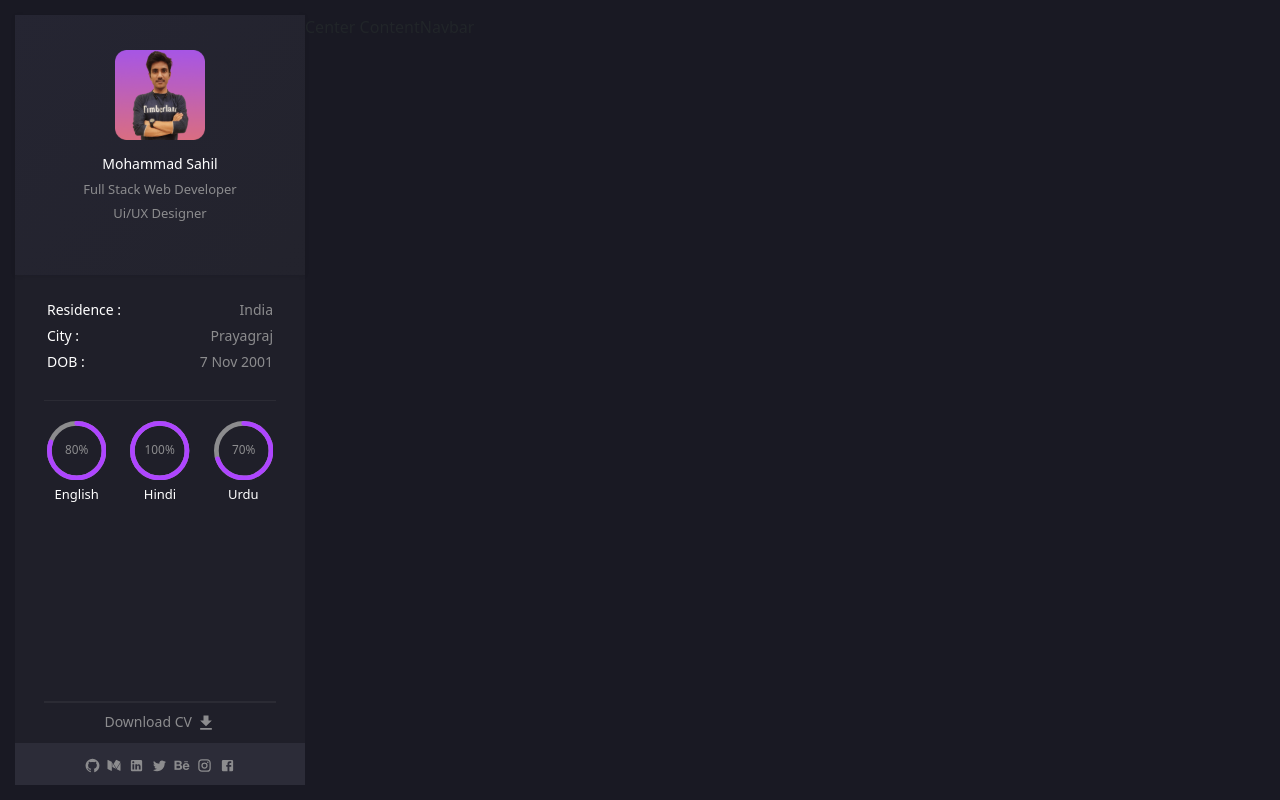
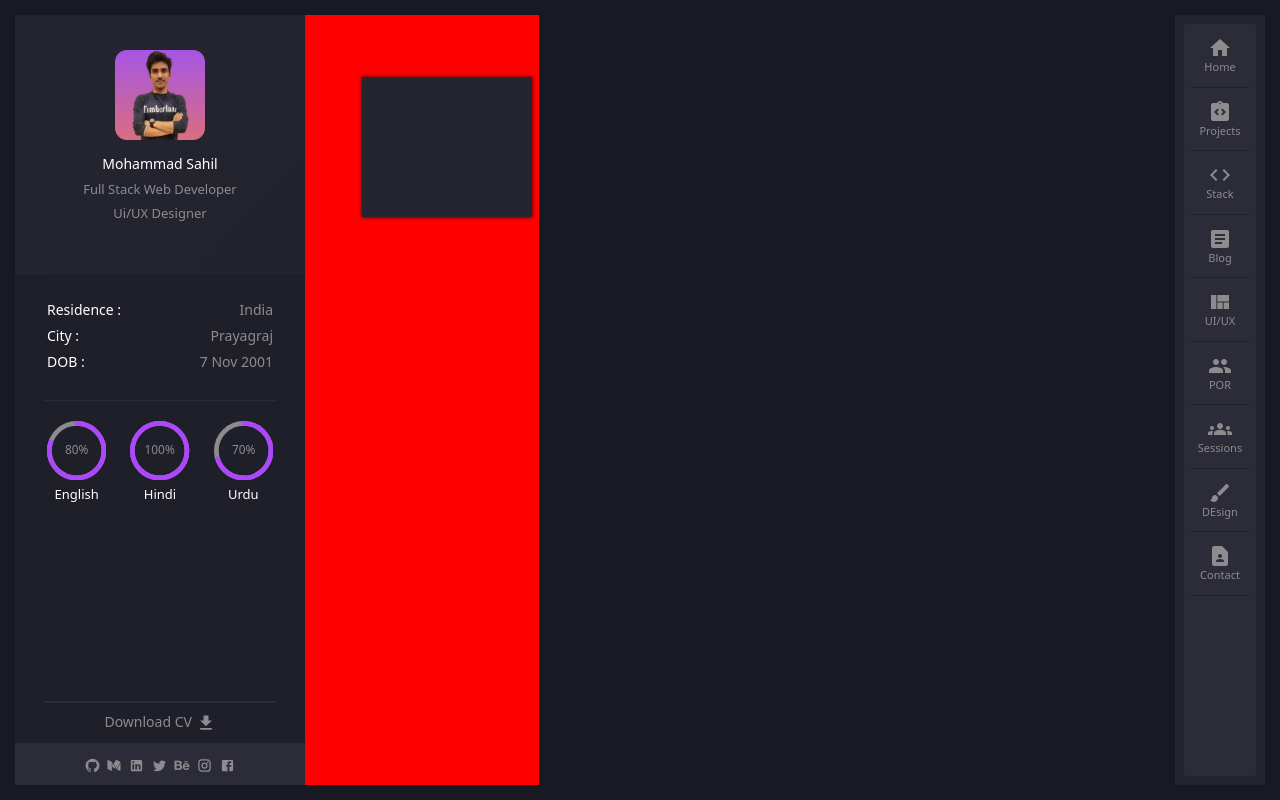
Before and after one commit to fly0305/portfolio-next.js-chakra, a Next.js app: page / in a window 1280 px wide. Built offline with nearby package versions, Linux system fonts and the light colour scheme.

Commit message:
navbar complete

```diff
--- a/components/Navbar.tsx
+++ b/components/Navbar.tsx
@@ -1,8 +1,33 @@
 import React from 'react'
+import styles from '../styles/Navbar.module.css'
+import { Avatar, IconButton } from '@material-ui/core';
+import HomeIcon from '@mui/icons-material/Home';
+import IntegrationInstructionsIcon from '@mui/icons-material/IntegrationInstructions';
+import CodeIcon from '@mui/icons-material/Code';
+import ArticleIcon from '@mui/icons-material/Article';
+import ViewQuiltIcon from '@mui/icons-material/ViewQuilt';
+import BrushIcon from '@mui/icons-material/Brush';
+import GroupIcon from '@mui/icons-material/Group';
+import GroupsIcon from '@mui/icons-material/Groups';
+import ContactPageIcon from '@mui/icons-material/ContactPage';
 
 const Navbar = () => {
   return (
-    <div>Navbar</div>
+    <div className={styles.navbar_container}>
+        <div className={styles.nav_menu}>
+            <ul className='p-0'>
+            <li><a href='#' className='text-decoration-none d-flex justify-content-center flex-column'><IconButton><HomeIcon style={{color: "#8C8C8E"}}/></IconButton><p>Home</p></a></li>
+            <li><a href='#' className='text-decoration-none d-flex justify-content-center flex-column'><IconButton><IntegrationInstructionsIcon style={{color: "#8C8C8E"}}/></IconButton><p>Projects</p></a></li>
+            <li><a href='#' className='text-decoration-none d-flex justify-content-center flex-column'><IconButton><CodeIcon style={{color: "#8C8C8E"}}/></IconButton><p>Stack</p></a></li>
+            <li><a href='#' className='text-decoration-none d-flex justify-content-center flex-column'><IconButton><ArticleIcon style={{color: "#8C8C8E"}}/></IconButton><p>Blog</p></a></li>
+            <li><a href='#' className='text-decoration-none d-flex justify-content-center flex-column'><IconButton><ViewQuiltIcon style={{color: "#8C8C8E"}}/></IconButton><p>UI/UX</p></a></li>
+            <li><a href='#' className='text-decoration-none d-flex justify-content-center flex-column'><IconButton><GroupIcon style={{color: "#8C8C8E"}}/></IconButton><p>POR</p></a></li>
+            <li><a href='#' className='text-decoration-none d-flex justify-content-center flex-column'><IconButton><GroupsIcon style={{color: "#8C8C8E"}}/></IconButton><p>Sessions</p></a></li>
+            <li><a href='#' className='text-decoration-none d-flex justify-content-center flex-column'><IconButton><BrushIcon style={{color: "#8C8C8E"}}/></IconButton><p>DEsign</p></a></li>
+            <li><a href='#' className='text-decoration-none d-flex justify-content-center flex-column'><IconButton><ContactPageIcon style={{color: "#8C8C8E"}}/></IconButton><p>Contact</p></a></li>
+            </ul>
+        </div>
+    </div>
   )
 }
 
--- a/pages/index.tsx
+++ b/pages/index.tsx
@@ -13,8 +13,10 @@ export default function Home() {
       </Head>
 
       <Layout>
-        <div className='center_content'>
-          Center Content
+        <div className={styles.home_container}>
+          <div className={styles.home_banner}>
+
+          </div>
         </div>
       </Layout>
     </>
--- a/styles/Home.module.css
+++ b/styles/Home.module.css
@@ -1,3 +1,11 @@
-.containerr {
+.home_container {
   padding: 0 2rem;
+  background-color: red;
 }
+.home_banner{
+  margin: 62px 25px;
+  padding: 70px 60px;
+  width: 100%;
+  background: #252531;
+  box-shadow: 0px 0px 4px rgba(0, 0, 0, 0.8);
+}
--- /dev/null
+++ b/styles/Navbar.module.css
@@ -0,0 +1,39 @@
+.navbar_container{
+    margin-left: auto !important;
+    margin-right: 0 !important;
+    width: 90px;
+    height: calc(100vh - 30px);
+    background-color: #24242E;
+    position: relative;
+}
+.nav_menu{
+    height: calc(100% - 18px);
+    margin: 9px;
+    background-color: #2C2C38;
+    border-radius: 4px;
+    font-size: 11px;
+}
+.nav_menu ul{
+    list-style: none;
+}
+.nav_menu ul li{
+    display: block;
+    /* background-color: red; */
+    position: relative;
+}
+.nav_menu ul p{
+    margin-bottom: 0 !important;
+    margin-top: -13px;
+    padding-bottom: 12px;
+    color: #8C8C8E !important;
+    text-align: center;
+}
+.nav_menu ul li::after{
+    position: absolute;
+    bottom: 0;
+    left: 10%;
+    width: 80%;
+    height: 1px;
+    content: '';
+    background-color: #1d1d24c1;
+}
```
